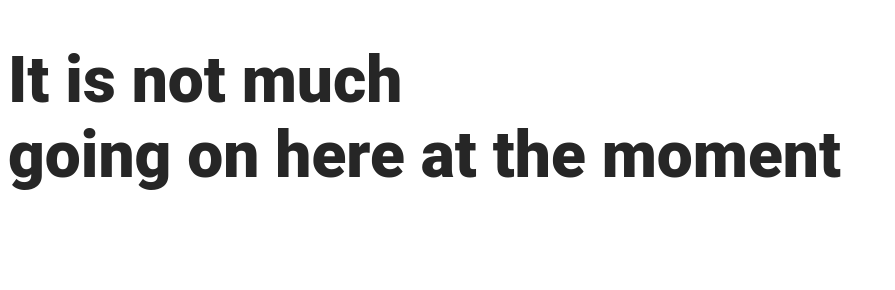
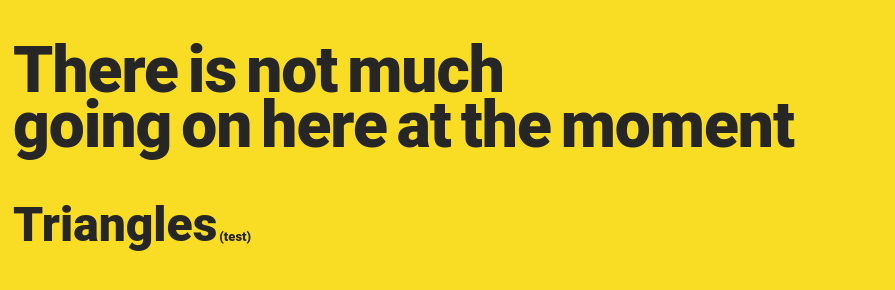
Before and after one commit to erikssonjohan/erikssonjohan.github.io, a plain HTML site: page index.html in a window 1280 px wide. Shown: the whole page, without its empty margins (0-895 px from the left). Drawn offline with Linux system fonts and the light colour scheme.

Commit message:
added link and styles

```diff
--- a/index.html
+++ b/index.html
@@ -5,20 +5,19 @@
     <meta name="viewport" content="width=device-width, initial-scale=1.0">
     <meta http-equiv="X-UA-Compatible" content="ie=edge">
     <title>ErikssonJohan</title>
+    <link rel="stylesheet" href="styles/styles.css">
     <style>
-        h1{
-            font-weight: 800;
-            color: #262626;
-             font-size: 4rem;
-            position: relative;
-            font-family: Roboto, Arial, sans-serif;
-        }
+
     </style>
 </head>
 <body>
 
-    <h1>It is not much <br>
+    <div style="padding-left:5px; ">
+        <h1>There is not much <br>
             going on here at the moment </h1>
+
+            <p><a id=project href="https://erikssonjohan.github.io/Triangles-js" target="_blank">Triangles <small>(test)</small> </a></p>
+    </div>
 
 </body>
 </html>
--- /dev/null
+++ b/styles/styles.css
@@ -0,0 +1,28 @@
+body{
+    background: #F9DC24;
+}
+h1{
+    font-weight: 800;
+    color: #262626;
+     font-size: 4rem;
+    position: relative;
+    font-family: Roboto, Arial, sans-serif;
+    vertical-align: baseline;
+    word-spacing: -5px;
+    letter-spacing: -1px;
+    line-height: 55px;
+}
+#project{
+    font-weight: 800;
+    color: #262626;
+     font-size: 3rem;
+    position: relative;
+    font-family: Roboto, Arial, sans-serif;
+    text-decoration:none;
+    word-spacing: -10px;
+
+
+}
+small {
+    font-size: small;
+}
```
